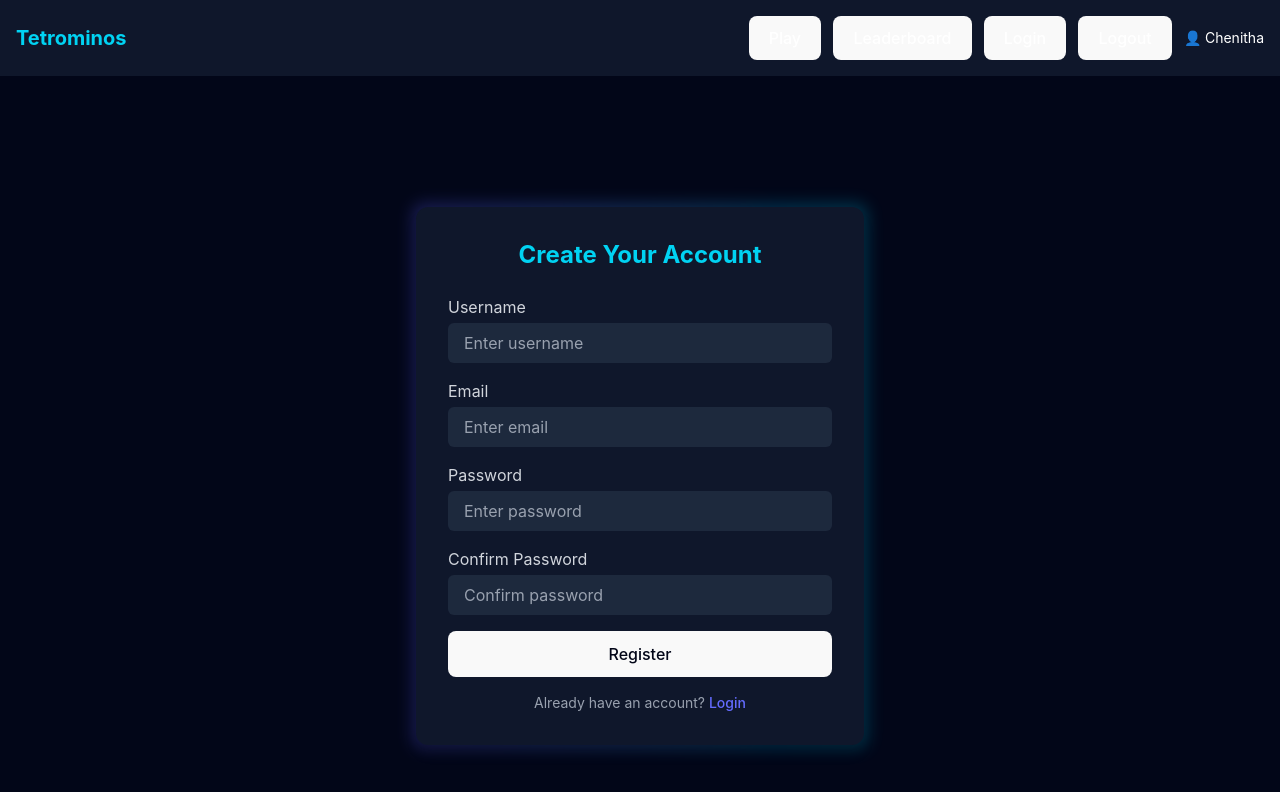
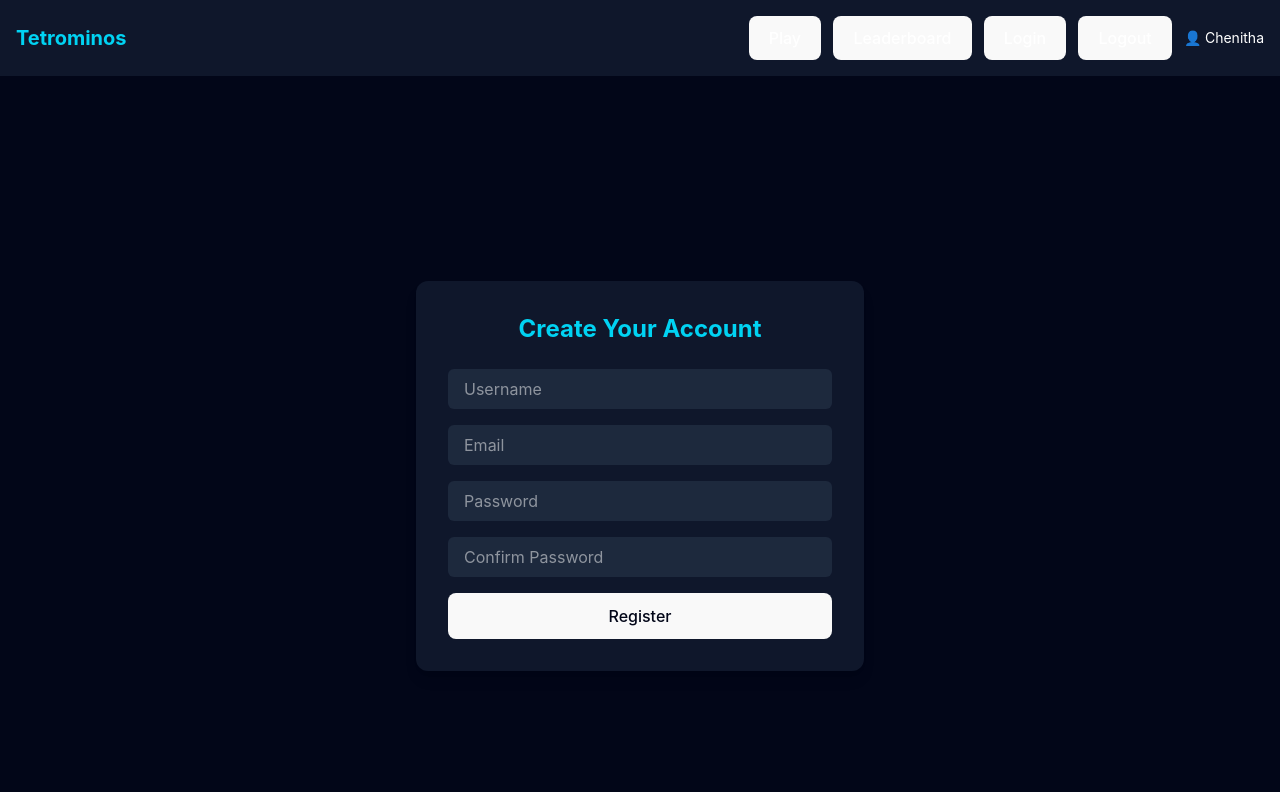
Before and after one commit to Cheni-SllitA/Tetrominos, a React (Vite) app: page /register in a window 1280 px wide. Shown: the top 792 px of the page. Built offline with nearby package versions, Linux system fonts and the light colour scheme.

Commit message:
added user registration through firebase

```diff
--- a/package.json
+++ b/package.json
@@ -11,6 +11,7 @@
   },
   "dependencies": {
     "@tailwindcss/vite": "^4.2.0",
+    "firebase": "^12.10.0",
     "lucide-react": "^0.575.0",
     "react": "^19.2.0",
     "react-dom": "^19.2.0",
--- a/src/components/Login.jsx
+++ b/src/components/Login.jsx
@@ -23,6 +23,7 @@ const Login = () => {
                   type="text"
                   placeholder="Enter username"
                   className="w-full px-4 py-2 rounded-md bg-slate-800 text-white placeholder-gray-400 focus:outline-none focus:ring-2 focus:ring-cyan-400"
+                  required
                 />
               </div>
 
@@ -35,6 +36,7 @@ const Login = () => {
                   type="password"
                   placeholder="Enter password"
                   className="w-full px-4 py-2 rounded-md bg-slate-800 text-white placeholder-gray-400 focus:outline-none focus:ring-2 focus:ring-cyan-400"
+                  required
                 />
               </div>
 
--- a/src/components/Register.jsx
+++ b/src/components/Register.jsx
@@ -1,84 +1,100 @@
 import "tailwindcss";
-import Navbar from "../components/Navbar";
+import { useState } from "react";
+import { registerUser } from "../services/authService";
+import { createUserProfile } from "../services/userService";
 
 const Register = () => {
+  const [username, setUsername] = useState("");
+  const [email, setEmail] = useState("");
+  const [password, setPassword] = useState("");
+  const [confirmPassword, setConfirmPassword] = useState("");
+  const [error, setError] = useState("");
+  const [loading, setLoading] = useState(false);
+
+  const handleRegister = async (e) => {
+    e.preventDefault();
+    setError("");
+
+    if (password !== confirmPassword) {
+      setError("Passwords do not match");
+      return;
+    }
+
+    try {
+      setLoading(true);
+
+      // Register auth user
+      const user = await registerUser(email, password);
+
+      //  Create Firestore profile
+      await createUserProfile(user, username);
+
+      alert("Account created successfully!");
+
+    } catch (err) {
+      setError(err.message);
+    } finally {
+      setLoading(false);
+    }
+  };
+
   return (
-    <div className="min-h-screen bg-slate-950 text-white font-sans selection:bg-indigo-500 flex flex-col">
-      <main className="flex-grow flex items-center justify-center p-4 md:p-8">
-        <div className="w-full max-w-md relative group">
-          {/* Gradient background blur */}
-          <div className="absolute -inset-1 bg-gradient-to-r from-indigo-500 to-cyan-500 rounded-xl blur opacity-25 group-hover:opacity-50 transition duration-1000"></div>
+    <div className="min-h-screen bg-slate-950 text-white flex items-center justify-center">
+      <div className="w-full max-w-md bg-slate-900 p-8 rounded-xl shadow-lg">
+        <h2 className="text-2xl font-bold text-cyan-400 mb-6 text-center">
+          Create Your Account
+        </h2>
 
-          {/* Registration panel */}
-          <div className="relative bg-slate-900 rounded-xl p-8 shadow-lg">
-            <h2 className="text-2xl font-bold text-cyan-400 mb-6 text-center">Create Your Account</h2>
+        {error && (
+          <p className="text-red-400 text-sm mb-3 text-center">{error}</p>
+        )}
 
-            <form className="space-y-4">
-              <div>
-                <label className="block text-gray-300 mb-1" htmlFor="username">
-                  Username
-                </label>
+        <form className="space-y-4" onSubmit={handleRegister}>
           <input
-                  id="username"
             type="text"
-                  placeholder="Enter username"
-                  className="w-full px-4 py-2 rounded-md bg-slate-800 text-white placeholder-gray-400 focus:outline-none focus:ring-2 focus:ring-cyan-400"
+            placeholder="Username"
+            value={username}
+            onChange={(e) => setUsername(e.target.value)}
+            required
+            className="w-full px-4 py-2 rounded-md bg-slate-800"
           />
-              </div>
 
-              <div>
-                <label className="block text-gray-300 mb-1" htmlFor="email">
-                  Email
-                </label>
           <input
-                  id="email"
             type="email"
-                  placeholder="Enter email"
-                  className="w-full px-4 py-2 rounded-md bg-slate-800 text-white placeholder-gray-400 focus:outline-none focus:ring-2 focus:ring-cyan-400"
+            placeholder="Email"
+            value={email}
+            onChange={(e) => setEmail(e.target.value)}
+            required
+            className="w-full px-4 py-2 rounded-md bg-slate-800"
           />
-              </div>
 
-              <div>
-                <label className="block text-gray-300 mb-1" htmlFor="password">
-                  Password
-                </label>
           <input
-                  id="password"
             type="password"
-                  placeholder="Enter password"
-                  className="w-full px-4 py-2 rounded-md bg-slate-800 text-white placeholder-gray-400 focus:outline-none focus:ring-2 focus:ring-cyan-400"
+            placeholder="Password"
+            value={password}
+            onChange={(e) => setPassword(e.target.value)}
+            required
+            className="w-full px-4 py-2 rounded-md bg-slate-800"
           />
-              </div>
 
-              <div>
-                <label className="block text-gray-300 mb-1" htmlFor="confirmPassword">
-                  Confirm Password
-                </label>
           <input
-                  id="confirmPassword"
             type="password"
-                  placeholder="Confirm password"
-                  className="w-full px-4 py-2 rounded-md bg-slate-800 text-white placeholder-gray-400 focus:outline-none focus:ring-2 focus:ring-cyan-400"
+            placeholder="Confirm Password"
+            value={confirmPassword}
+            onChange={(e) => setConfirmPassword(e.target.value)}
+            required
+            className="w-full px-4 py-2 rounded-md bg-slate-800"
           />
-              </div>
 
           <button
             type="submit"
-                className="w-full bg-cyan-500 hover:bg-cyan-400 text-slate-950 font-semibold py-2 px-4 rounded-md transition"
+            disabled={loading}
+            className="w-full bg-cyan-500 py-2 rounded-md text-slate-950 font-semibold"
           >
-                Register
+            {loading ? "Creating..." : "Register"}
           </button>
         </form>
-
-            <p className="mt-4 text-sm text-gray-400 text-center">
-              Already have an account?{" "}
-              <a href="/login" className="text-cyan-400 hover:underline">
-                Login
-              </a>
-            </p>
       </div>
-        </div>
-      </main>
     </div>
   );
 };
--- /dev/null
+++ b/src/services/authService.js
@@ -0,0 +1,14 @@
+//authentication service
+import { auth } from "./firebase";
+import { createUserWithEmailAndPassword } from "firebase/auth";
+
+//register user function
+export const registerUser = async (email, password) => {
+  const userCredential = await createUserWithEmailAndPassword(
+    auth,
+    email,
+    password
+  );
+
+  return userCredential.user;
+};
--- /dev/null
+++ b/src/services/firebase.js
@@ -0,0 +1,25 @@
+// Import the functions you need from the SDKs you need
+import { initializeApp } from "firebase/app";
+import { getAnalytics } from "firebase/analytics";
+import { getAuth } from "firebase/auth";
+import { getFirestore } from "firebase/firestore";
+
+// https://firebase.google.com/docs/web/setup#available-libraries
+
+const firebaseConfig = {
+  apiKey: "AIzaSyB6sL5V5OjIWjjmPhC3Vk7Kjj7RjwPhmu8",
+  authDomain: "tetrominos-f893d.firebaseapp.com",
+  projectId: "tetrominos-f893d",
+  storageBucket: "tetrominos-f893d.firebasestorage.app",
+  messagingSenderId: "835256782282",
+  appId: "1:835256782282:web:c602bba8eb9d0e6a309333",
+  measurementId: "G-KRJBHY1XJ1"
+};
+
+// Initialize Firebase
+const app = initializeApp(firebaseConfig);
+
+export const auth = getAuth(app);
+export const db = getFirestore(app);
+
+const analytics = getAnalytics(app);
--- /dev/null
+++ b/src/services/userService.js
@@ -0,0 +1,13 @@
+//create user in the database
+import { db } from "./firebase";
+import { doc, setDoc } from "firebase/firestore";
+
+export const createUserProfile = async (user, username) => {
+  await setDoc(doc(db, "users", user.uid), {
+    username: username,
+    email: user.email,
+    createdAt: new Date(),
+    hearts: 3,
+    highScore: 0
+  });
+};
```
Also changed, not shown: 1 other file (tests, documents, lock files or other folders). Lines whose indentation alone changed are shown as unchanged.
